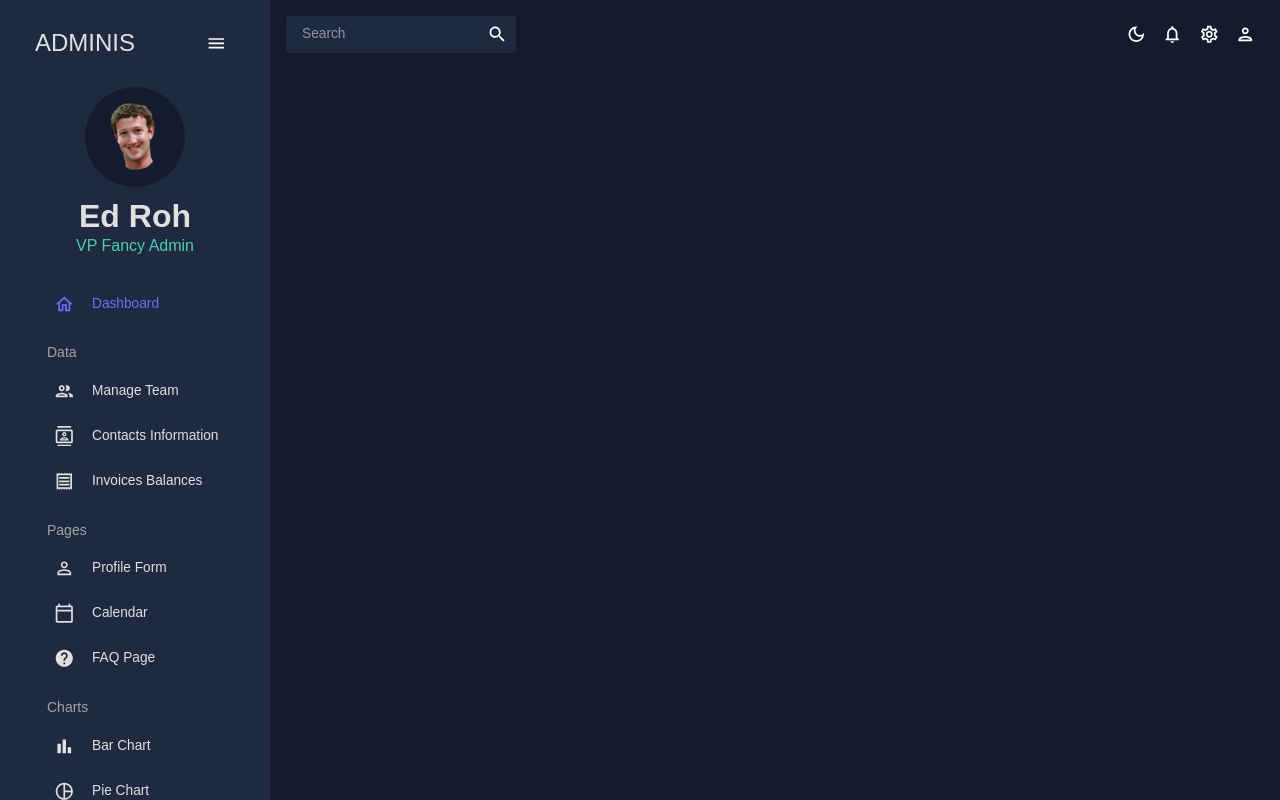
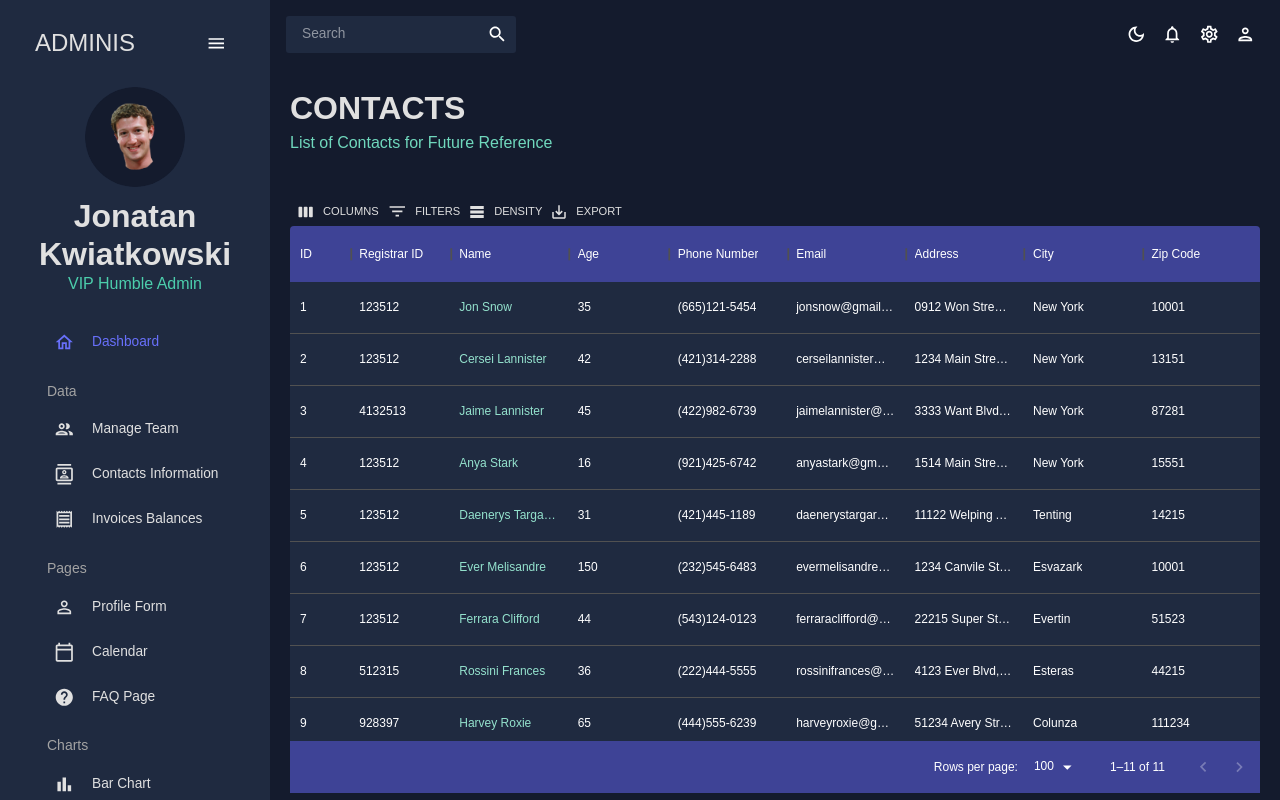
Before and after one commit to Joniqs/react_admin_dashboard, a React (Create React App) app: page /contacts in a window 1280 px wide. Built offline with nearby package versions, Linux system fonts and the light colour scheme.

Commit message:
Added contacts component.

```diff
--- a/src/App.tsx
+++ b/src/App.tsx
@@ -6,7 +6,7 @@
 import Dashboard from './scenes/dashboard';
 import Team from './scenes/team';
 // import Invoices from './scenes/invoices';
-// import Contacts from './scenes/contacts';
+import Contacts from './scenes/contacts';
 // import Bar from './scenes/bar';
 // import Form from './scenes/form';
 // import Line from './scenes/line';
@@ -29,7 +29,7 @@
             <Routes>
               <Route path='/' element={<Dashboard />} />
               <Route path='/team' element={<Team />} />
-              {/* <Route path='/contacts' element={<Contacts />} /> */}
+              <Route path='/contacts' element={<Contacts />} />
               {/* <Route path='/invoices' element={<Invoices />} /> */}
               {/* <Route path='/form' element={<Form />} /> */}
               {/* <Route path='/bar' element={<Bar />} /> */}
--- /dev/null
+++ b/src/scenes/contacts/index.tsx
@@ -0,0 +1,105 @@
+import React from 'react';
+import { Box } from '@mui/material';
+import { DataGrid, GridColDef, GridToolbar } from '@mui/x-data-grid';
+import { tokens } from '../../theme';
+import { mockDataContacts } from '../../data/mockData';
+
+import Header from '../../components/Header';
+import { useTheme } from '@mui/material';
+
+const Contacts: React.FC = () => {
+  const theme = useTheme();
+  const colors = tokens(theme.palette.mode);
+
+  const columns: GridColDef[] = [
+    { field: 'id', headerName: 'ID', flex: 0.5 },
+    { field: 'registrarId', headerName: 'Registrar ID' },
+    {
+      field: 'name',
+      headerName: 'Name',
+      flex: 1,
+      cellClassName: 'name-column--cell',
+    },
+    {
+      field: 'age',
+      headerName: 'Age',
+      type: 'number',
+      headerAlign: 'left',
+      align: 'left',
+    },
+    {
+      field: 'phone',
+      headerName: 'Phone Number',
+      flex: 1,
+    },
+    {
+      field: 'email',
+      headerName: 'Email',
+      flex: 1,
+    },
+    {
+      field: 'address',
+      headerName: 'Address',
+      flex: 1,
+    },
+    {
+      field: 'city',
+      headerName: 'City',
+      flex: 1,
+    },
+    {
+      field: 'zipCode',
+      headerName: 'Zip Code',
+      flex: 1,
+    },
+  ];
+
+  return (
+    <Box m='20px'>
+      <Header
+        title='CONTACTS'
+        subtitle='List of Contacts for Future Reference'
+      />
+      <Box
+        m='40px 0 0 0'
+        height='75vh'
+        sx={{
+          '& .MuiDataGrid-root': {
+            border: 'none',
+          },
+          '& .MuiDataGrid-cell': {
+            borderBottom: 'none',
+          },
+          '& .name-column--cell': {
+            color: colors.greenAccent[300],
+          },
+          '& .MuiDataGrid-columnHeaders': {
+            backgroundColor: colors.blueAccent[700],
+            borderBottom: 'none',
+          },
+          '& .MuiDataGrid-virtualScroller': {
+            backgroundColor: colors.primary[400],
+          },
+          '& .MuiDataGrid-footerContainer': {
+            borderTop: 'none',
+            backgroundColor: colors.blueAccent[700],
+          },
+          '& .MuiCheckbox-root': {
+            color: `${colors.greenAccent[200]} !important`,
+          },
+          '& .MuiDataGrid-toolbarContainer .MuiButton-text': {
+            color: `${colors.grey[100]} !important`,
+          },
+        }}
+      >
+        <DataGrid
+          rows={mockDataContacts}
+          columns={columns}
+          components={{ Toolbar: GridToolbar }}
+        />
+      </Box>
+    </Box>
+  );
+};
+
+export default Contacts;
--- a/src/scenes/global/Sidebar.tsx
+++ b/src/scenes/global/Sidebar.tsx
@@ -119,10 +119,10 @@
                   fontWeight='bold'
                   sx={{ m: '10px 0 0 0' }}
                 >
-                  Ed Roh
+                  Jonatan Kwiatkowski
                 </Typography>
                 <Typography variant='h5' color={colors.greenAccent[500]}>
-                  VP Fancy Admin
+                  VIP Humble Admin
                 </Typography>
               </Box>
             </Box>
```
